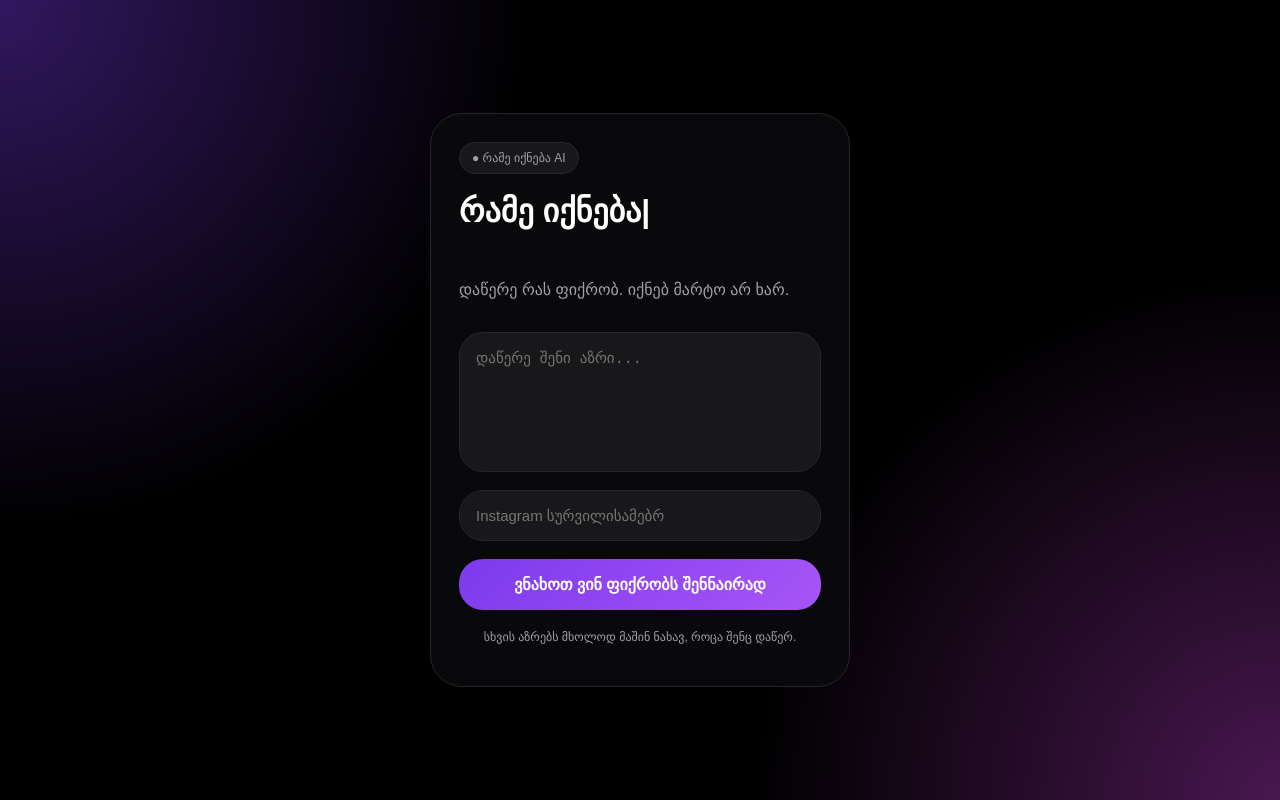
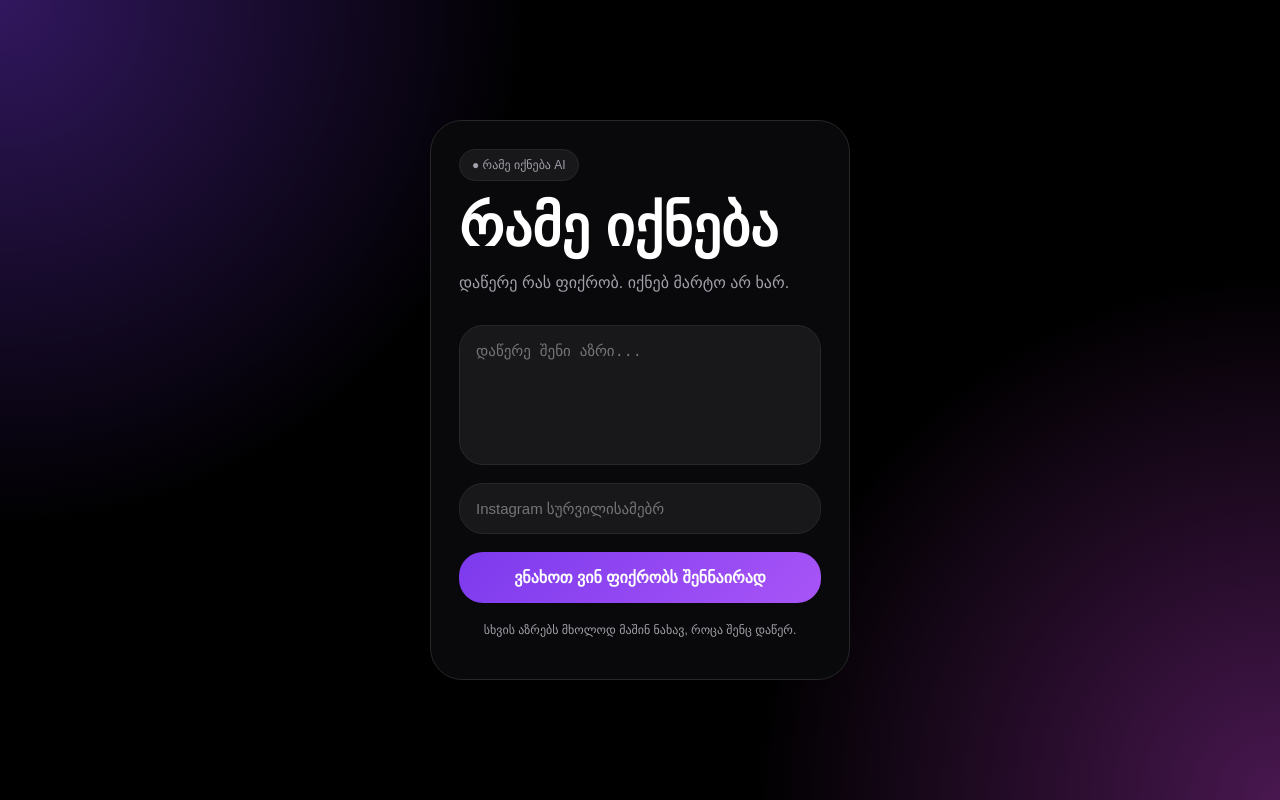
Before and after one commit to xoargadaob/rameiqneba, a React (Vite) app: page / in a window 1280 px wide. Built offline with nearby package versions, Linux system fonts and the light colour scheme.

Commit message:
Update style.css

```diff
--- a/src/style.css
+++ b/src/style.css
@@ -43,57 +43,25 @@ body {
 }
 
 .animated-title {
-  min-height: 70px;
+  font-size: clamp(38px, 11vw, 56px);
+  font-weight: 900;
   margin: 18px 0 10px;
+  line-height: 1;
 }
 
-.typing-text::after {
-  content: "რამე იქნება";
-  font-size: clamp(38px, 11vw, 56px);
-  font-weight: 900;
-  color: white;
-  border-right: 3px solid #7c3aed;
-  white-space: nowrap;
-  overflow: hidden;
-  display: inline-block;
-  width: 0;
-  animation:
-    typingOne 4s steps(11) infinite,
-    textSwap 8s infinite,
-    cursorBlink 0.8s infinite;
+.cursor {
+  color: #7c3aed;
+  animation: blinkCursor 1s infinite;
 }
 
-@keyframes typingOne {
-  0% {
-    width: 0;
+@keyframes blinkCursor {
+  0%,
+  100% {
+    opacity: 1;
   }
 
-  20% {
-    width: 11ch;
-  }
-
-  65% {
-    width: 11ch;
-  }
-
-  100% {
-    width: 0;
-  }
-}
-
-@keyframes textSwap {
-  0%, 49.9% {
-    content: "რამე იქნება";
-  }
-
-  50%, 100% {
-    content: "რამე მოხდება";
-  }
-}
-
-@keyframes cursorBlink {
   50% {
-    border-color: transparent;
+    opacity: 0;
   }
 }
 
```
